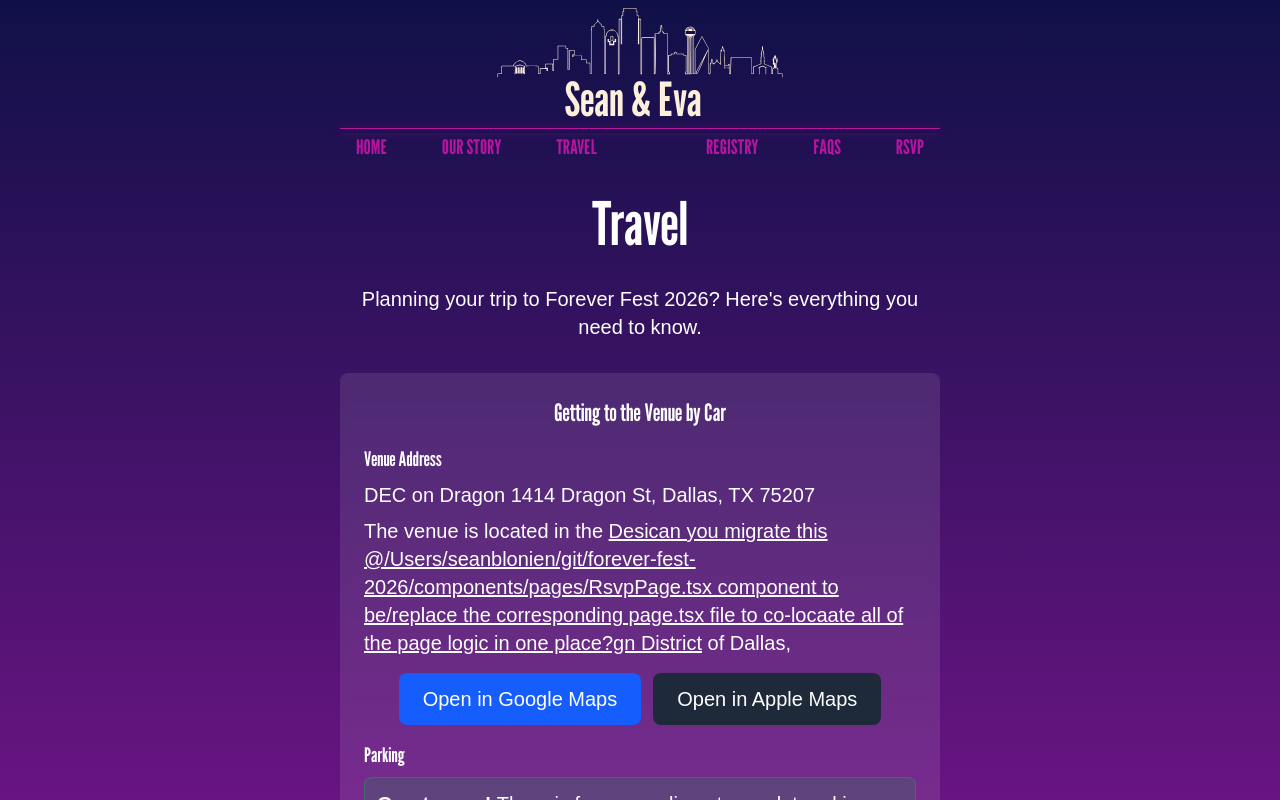
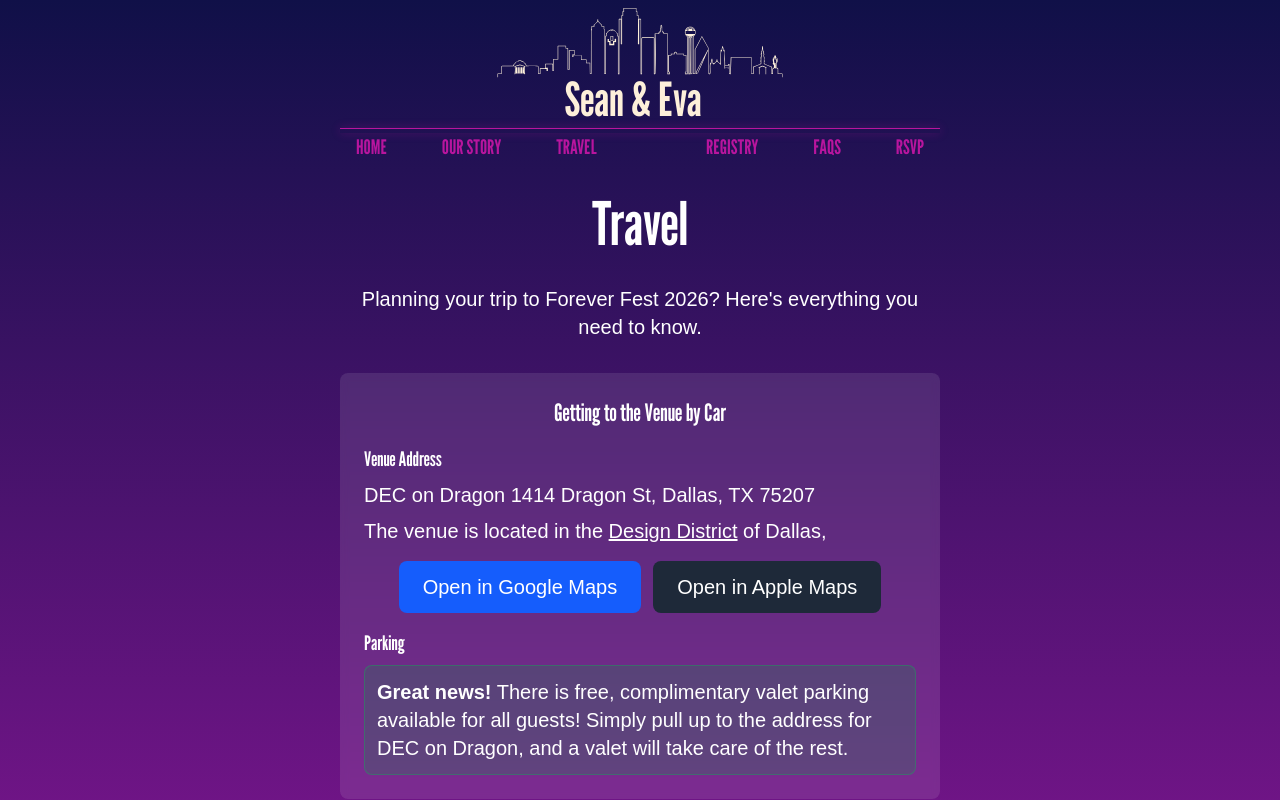
Before and after one commit to seanblonien/forever-fest-2026, a Next.js app: page /travel in a window 1280 px wide. Shown: the top 800 px of the page. Built offline with nearby package versions, Linux system fonts and the light colour scheme.

Commit message:
fix: Fix copy/paste typo

```diff
--- a/app/travel/page.tsx
+++ b/app/travel/page.tsx
@@ -28,7 +28,7 @@ const Travel: React.FC = () => (
             <p className='mb-4'>
               The venue is located in the
               {' '}
-              <a className='underline' href='https://maps.app.goo.gl/jj4joNDuV4Vve27q6'>Desican you migrate this @/Users/seanblonien/git/forever-fest-2026/components/pages/RsvpPage.tsx component to be/replace the corresponding page.tsx file to co-locaate all of the page logic in one place?gn District</a>
+              <a className='underline' href='https://maps.app.goo.gl/jj4joNDuV4Vve27q6'>Design District</a>
               {' '}
               of Dallas,
             </p>
```
